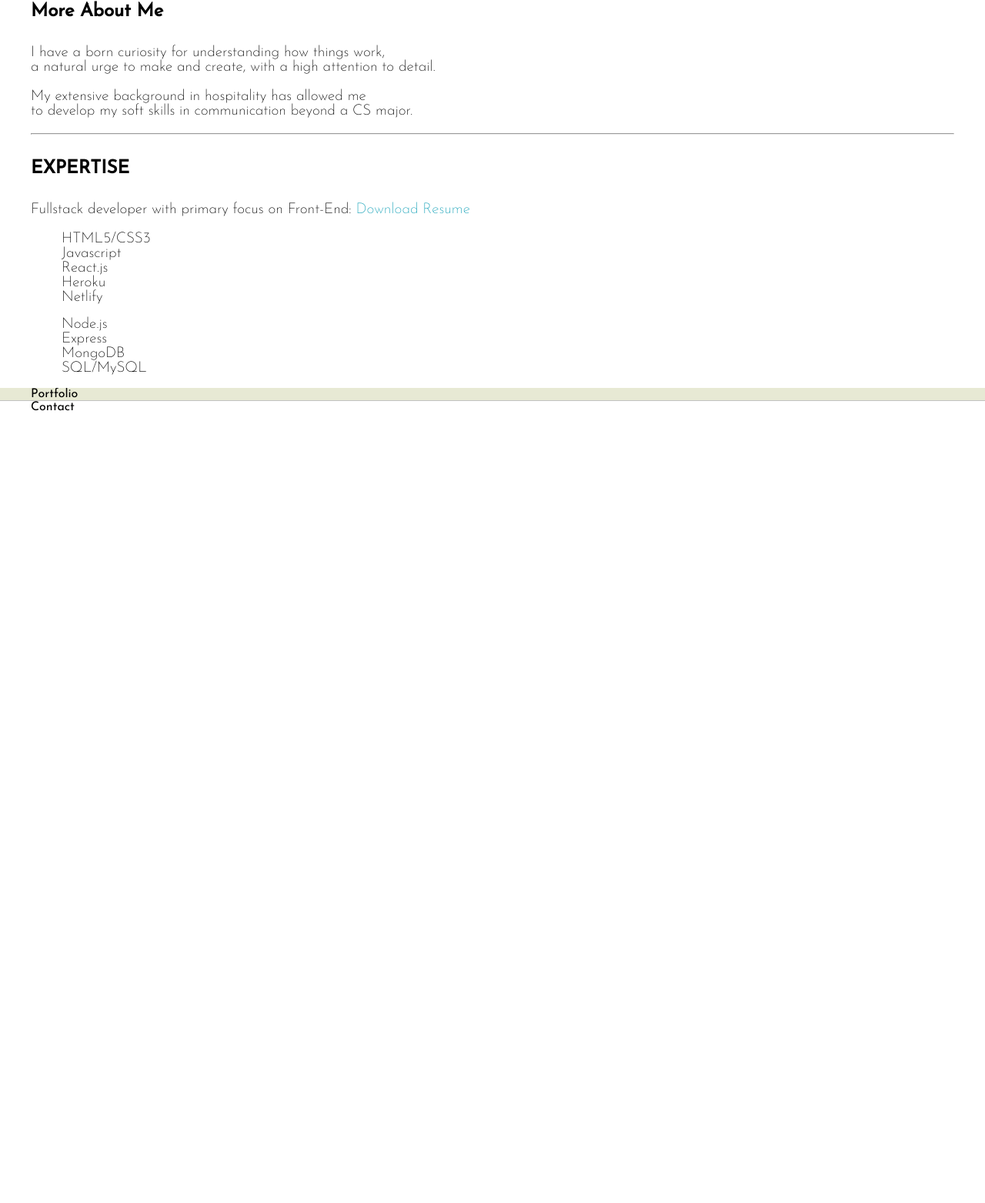
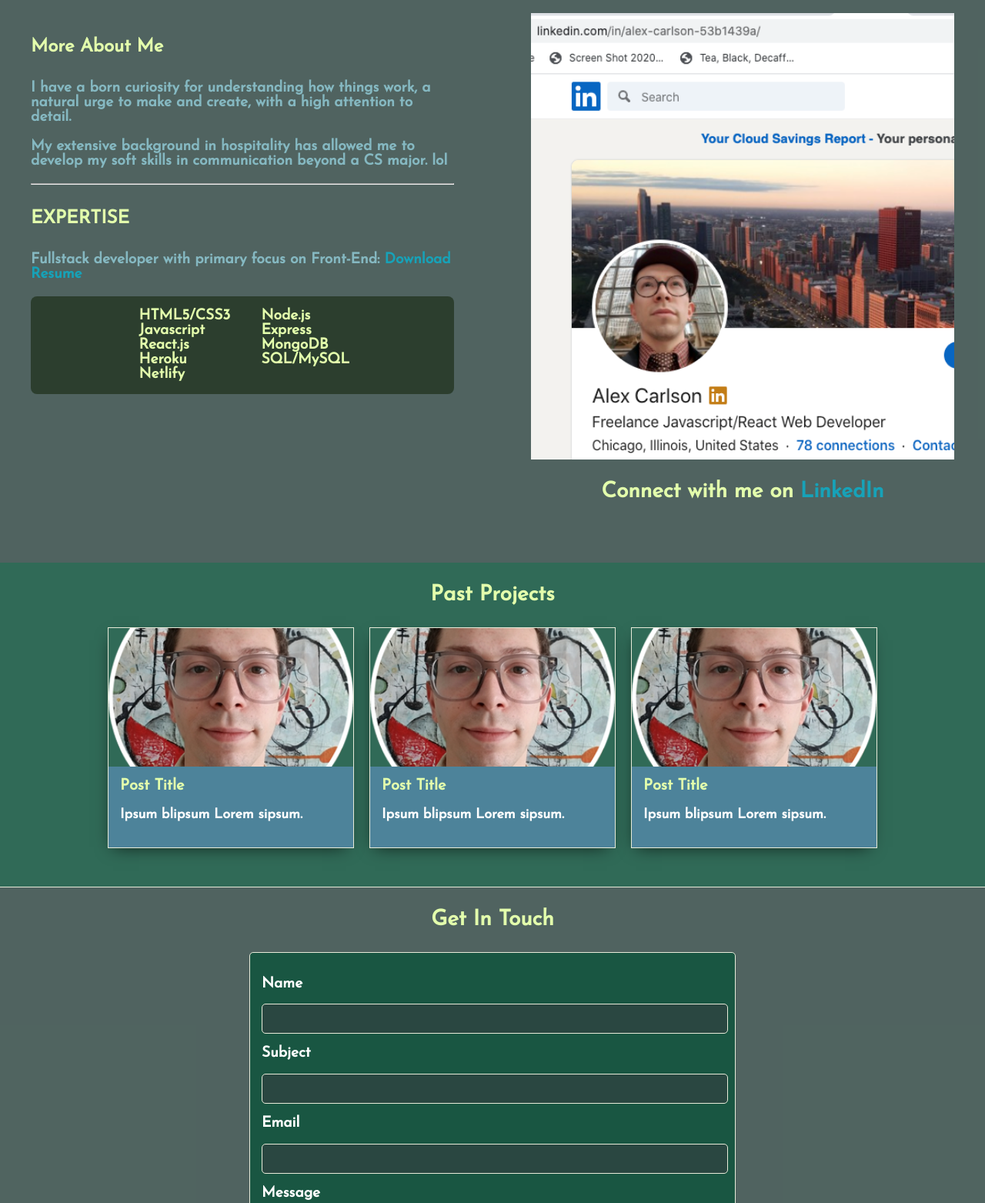
Before and after one commit to arcarls/portfolio, a plain HTML site: page index.html in a window 1280 px wide. Shown: the part 701-2264 px from the top of the page at 77% size. Before the commit the page ends 1238 px from the top, so only its background shows below. Drawn offline with Linux system fonts and the light colour scheme.

Commit message:
updated theme colors

```diff
--- /dev/null
+++ b/blue.css
@@ -0,0 +1,43 @@
+:root{
+    --mainColor: #123554;
+    --secondaryColor:rgba(46, 47, 69, 0.733);
+
+    --mainText: rgb(255, 255, 255);
+    --secondaryText: rgb(181, 217, 230);
+    --borderColor:#e7ebd9;
+    --mainText:rgba(17, 52, 209, 0.749);
+    --buttonColor:#1e5d9b;
+
+
+    --secondaryText:#e8f2f9;
+    --themeDotBorder:#1e5d9b;
+    --previewBg: rgba(171, 180, 206, 0.8);
+    --previewShadow: #4e6696a3;
+}
+
+ul, h1, h2, h3, h4, h5, h6, strong, .post-title{
+    color: rgb(227, 255, 172);
+  }
+
+p{
+    color:rgba(166, 239, 255, 0.612);
+}
+
+.post-preview{
+    background-color: rgba(102, 154, 213, 0.529);
+    padding: 15px;
+  }
+
+  .post-title{
+    font-size: 20px;
+    margin: 0;
+  }
+
+  .post-intro{
+    color: #ffffff;
+    font-size: 18px;
+  }
+
+label, .input-field{
+    color: white;
+}
--- a/default.css
+++ b/default.css
@@ -3,11 +3,14 @@
     --secondaryColor: #fff;
 
     --borderColor: #c1c1c1;
-    --mainText:black;
+    --mainText:rgba(36, 36, 36, 0.749);
     --secondaryText: #4b5156;
     --themeDotBorder: #24292E;
     --previewBg:rgba(238, 252, 247, 0.5);
     --previewShadow: #f8f7e9c2;
+
+    --buttonColor: black;
+
 }
 
 html, body{
@@ -18,12 +21,11 @@ html, body{
 
 h1, h2, h3, h4, h5, h6, strong{
   color: var(--mainText);
-
 }
 
 p,li,span,label,input,textarea{
   font-size: larger;
-  font-weight: 200;
+  font-weight: bolder;
 }
 
 a{
@@ -60,7 +62,7 @@ h6{font-size: 16px;}
   display: grid;
   text-align: center;
   align-content: center;
-  min-height:10em;
+  min-height: 10em;
 }
 
 .intro-wrapper{
@@ -134,7 +136,7 @@ h6{font-size: 16px;}
 #preview-shadow{
   background-color: var(--previewShadow);
   width: 300px;
-  height: 180px;
+  height:150px;
   padding-left: 30px;
   padding-top: 30px;
 }
@@ -176,7 +178,7 @@ h6{font-size: 16px;}
   cursor: pointer;
 }
 .theme-dot:hover{
-    border-width: 5px
+    border: 3px solid black;
 }
 
 #light-mode{
@@ -184,10 +186,10 @@ h6{font-size: 16px;}
 }
 
 #blue-mode{
-    background-color: #213f5b;
+    background-color: #123554;
 }
 #green-mode{
-    background-color: #465737;
+    background-color: #429f64bd;
 }
 #purple-mode{
     background-color: #7E4C74;
@@ -238,6 +240,116 @@ h6{font-size: 16px;}
   left: -5px;
 }
 
+.about-wrapper{
+  display: grid;
+  grid-template-columns: repeat(auto-fit, minmax(320px, 1fr));
+  padding-bottom: 50px;
+  padding-top: 50px;
+  gap: 100px;
+}
+
+#skills{
+  padding-right: 2.2em;
+  display: flex;
+  justify-content: center;
+  background-color: var(--previewShadow);
+  border-radius: 8px;
+}
+
+.social-links{
+  display: grid;
+  align-content: center;
+  text-align: center;
+}
+
+#social-img{
+  width: 100%;
+}
+
+.post-wrapper{
+  display: grid;
+  grid-template-columns: repeat(auto-fit, 320px);
+  gap: 20px;
+  justify-content: center;
+  padding-bottom: 50px;
+}
+
+.post{
+    border: 1px solid var(--borderColor);
+  --webkit-box-shadow: -2px 7px 21px -9px rgba(0,0,0,0.75);
+  --moz-box-shadow: -2px 7px 21px -9px rgba(0,0,0,0.75);
+  box-shadow: -2px 7px 21px -9px rgba(0,0,0,0.75);;
+}
+
+.thumbnail{
+  display: block;
+  width: 100%;
+  height: 180px;
+  object-fit: cover;
+
+}
+
+.post-preview{
+  background-color: #fff;
+  padding: 15px;
+}
+
+.post-title{
+  font-size: 20px;
+  color:rgba(36, 36, 36, 0.749);
+  margin: 0;
+}
+
+.post-intro{
+  color: #4B5156;
+  font-size: 18px;
+}
+
+#contact-form{
+  display: block;
+  max-width: 600px;
+  margin: 0 auto;
+  border: 1px solid var(--borderColor);
+  padding: 15px;
+  border-radius: 5px;
+  background-color: var(--mainColor);
+  margin-bottom: 50px;
+}
+
+#contact-form label{
+  line-height: 2.7em;
+}
+
+#contact-form textarea{
+    min-height: 100px;
+
+}
+
+.input-field{
+  width: 100%;
+  padding-top: 10px;
+  padding-bottom: 10px;
+  background-color: var(--secondaryColor);
+  border-radius: 5px;
+  border: 1px solid var(--borderColor);
+  font-family: 'Josefin Sans', sans-serif;
+  font-size: 17px;
+}
+
+#submit-btn{
+  font-family: 'Josefin Sans', sans-serif;
+  font-weight: 400;
+  border-radius: 18px;
+  margin-top: 10px;
+  width: 100%;
+  padding-top: 10px;
+  padding-bottom: 10px;
+  color: #fff;
+  background-color: var(--buttonColor);
+  border: none;
+
+}
+
 @media screen and (max-width: 1200px){
   .main-container{
     width: 95%;
--- /dev/null
+++ b/green.css
@@ -0,0 +1,51 @@
+:root{
+    --mainColor: #12543fde;
+    --secondaryColor:rgba(46, 69, 65, 0.836);
+
+    --mainText: rgb(255, 255, 255);
+    --secondaryText: rgb(181, 217, 230);
+    --borderColor:#e7ebd9;
+
+    --buttonColor:#c0f095;
+
+
+    --secondaryText:#e8f2f9;
+    --themeDotBorder:dotted;
+    --previewBg: rgba(171, 206, 183, 0.8);
+    --previewShadow: #2b3d2cf1;
+}
+
+ul, h1, h2, h3, h4, h5, h6, strong, .post-title{
+    color: rgb(227, 255, 172);
+  }
+
+p{
+    color:rgba(166, 239, 255, 0.612);
+}
+
+.corner{
+    border: #82b817;
+}
+
+.post-preview{
+    background-color: rgba(102, 154, 213, 0.529);
+    padding: 15px;
+  }
+
+  .post-title{
+    font-size: 20px;
+    margin: 0;
+  }
+
+  .post-intro{
+    color: #ffffff;
+    font-size: 18px;
+  }
+
+label, .input-field{
+    color: white;
+}
+
+#submit-btn{
+    hover:
+}
--- a/index.html
+++ b/index.html
@@ -11,6 +11,11 @@
         <meta name="description" content="">
         <meta name="viewport" content="width=device-width, initial-scale=1">
         <link rel="stylesheet" type="text/css" href="default.css">
+
+        <link rel="stylesheet" id="theme-style  type="text/css" href="blue.css">
+
+        <link rel="stylesheet" id="theme-style  type="text/css" href="purple.css">
+ <link rel="stylesheet" id="theme-style  type="text/css" href="green.css">
         <link rel="preconnect" href="https://fonts.gstatic.com">
         <link href="https://fonts.googleapis.com/css2?family=Josefin+Sans&display=swap" rel="stylesheet">
         <link href="https://fonts.googleapis.com/css2?family=Josefin+Sans:wght@200;400&display=swap" rel="stylesheet">
@@ -39,7 +44,7 @@
             </div>
 
             <div class="left-col">
-              <img id="profile-pic" src="images/8oz.jpg" alt="profile-pic">
+              <img id="profile-pic" src="images/Alex.png" alt="profile-pic">
               <h5 style="text-align: center; line-height: 0">Customize Theme</h5>
 
               <div class="theme-options-wrapper">
@@ -59,7 +64,7 @@
                     <div id="corner-tl" class="corner"></div>
                     <div id="corner-tr" class="corner"></div>
                     <h3>What I do</h3>
-                    <p>I was a barista in a past life, now I enjoy writing code.</p>
+                    <p>I was a barista in a past life, now my time is spent writing code...<br> with a side of coffee.</p>
                     <div id="corner-br" class="corner"></div>
                   <div id="corner-bl" class="corner"></div>
                 </div>
@@ -75,12 +80,12 @@
           <div class="about-wrapper">
             <div class="about-me">
               <h4>More About Me</h4>
-              <p>I have a born curiosity for understanding how things work,<br>
+              <p>I have a born curiosity for understanding how things work,
                 a natural urge to make and create, with a high attention to detail.
               </p>
-              <p>My extensive background in hospitality has allowed me<br>
-                 to develop my soft skills in communication beyond a CS major.</p>
 
+              <p>My extensive background in hospitality has allowed me
+                 to develop my soft skills in communication beyond a CS major. lol</p>
 
               <hr>
 
@@ -107,8 +112,10 @@
               </div>
           </div>
           <div class="social-links">
-
-            </div>
+            <img id="social-img"src="images/Linked_in_screenshot.png" alt="LinkedIn screenshot">
+            <h3>Connect with me on
+            <a target="_blank" href="https://www.linkedin.com/in/alex-carlson-53b1439a/">LinkedIn</a></h3>
+        </div>
           </div>
 
         </div>
@@ -116,13 +123,58 @@
 
       <section class="s1">
         <div class="main-container">
-          Portfolio
+          <h3 style="text-align: center;">Past Projects</h3>
+
+            <div class="post-wrapper">
+
+              <div class="post">
+                <img class="thumbnail" src="images/Alex.png" alt="">
+                <div class="post-preview">
+                  <h6 class="post-title">Post Title</h6>
+                  <p class="post-intro">Ipsum blipsum Lorem sipsum.  </p>
+                </div>
+              </div>
+
+              <div class="post">
+                <img class="thumbnail" src="images/Alex.png" alt="">
+                <div class="post-preview">
+                  <h6 class="post-title">Post Title</h6>
+                  <p class="post-intro">Ipsum blipsum Lorem sipsum.  </p>
+                </div>
+              </div>
+
+              <div class="post">
+                <img class="thumbnail" src="images/Alex.png" alt="">
+                <div class="post-preview">
+                  <h6 class="post-title">Post Title</h6>
+                  <p class="post-intro">Ipsum blipsum Lorem sipsum.  </p>
+                </div>
+              </div>
+
+            </div>
         </div>
       </section>
 
       <section class="s2">
         <div class="main-container">
-          Contact
+          <h3 style="text-align: center;">Get In Touch</h3>
+
+          <form id="contact-form">
+            <label>Name</label>
+            <input class="input-field" type="text" name="name">
+
+            <label>Subject</label>
+            <input class="input-field" type="text" name="subject">
+
+            <label>Email</label>
+            <input class="input-field" type="text" name="subject">
+
+            <label>Message</label>
+            <textarea class="input-field" name="message"></textarea>
+
+            <input id="submit-btn" type="submit" value="Send">
+
+        </form>
         </div>
       </section>
   </body>
--- /dev/null
+++ b/purple.css
@@ -0,0 +1,43 @@
+:root{
+    --mainColor: #3512549a;
+    --secondaryColor:rgba(46, 47, 69, 0.733);
+
+    --mainText: rgb(255, 255, 255);
+    --secondaryText: rgb(181, 217, 230);
+    --borderColor:#e7ebd9;
+
+    --buttonColor:#1e5d9b;
+
+
+    --secondaryText:#e8f2f9;
+    --themeDotBorder:#1e5d9b;
+    --previewBg: rgba(171, 180, 206, 0.8);
+    --previewShadow: #4e6696a3;
+}
+
+ul, h1, h2, h3, h4, h5, h6, strong, .post-title{
+    color: rgb(227, 255, 172);
+  }
+
+p{
+    color:rgba(166, 239, 255, 0.612);
+}
+
+.post-preview{
+    background-color: rgba(102, 154, 213, 0.529);
+    padding: 15px;
+  }
+
+  .post-title{
+    font-size: 20px;
+    margin: 0;
+  }
+
+  .post-intro{
+    color: #ffffff;
+    font-size: 18px;
+  }
+
+label, .input-field{
+    color: white;
+}
```
Also changed, not shown: images/Alex.png (added), images/Linked_in_screenshot.png (added).
